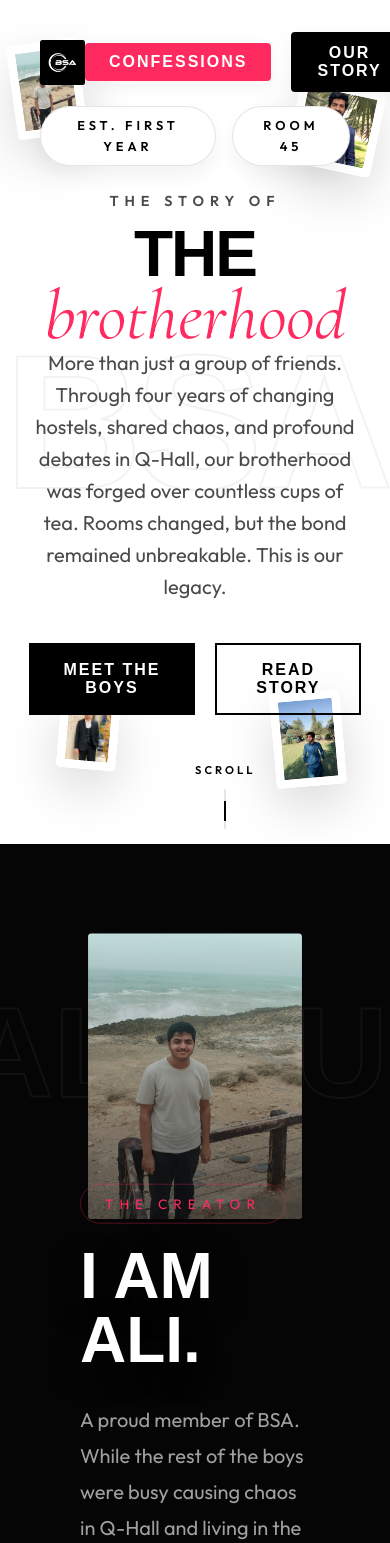
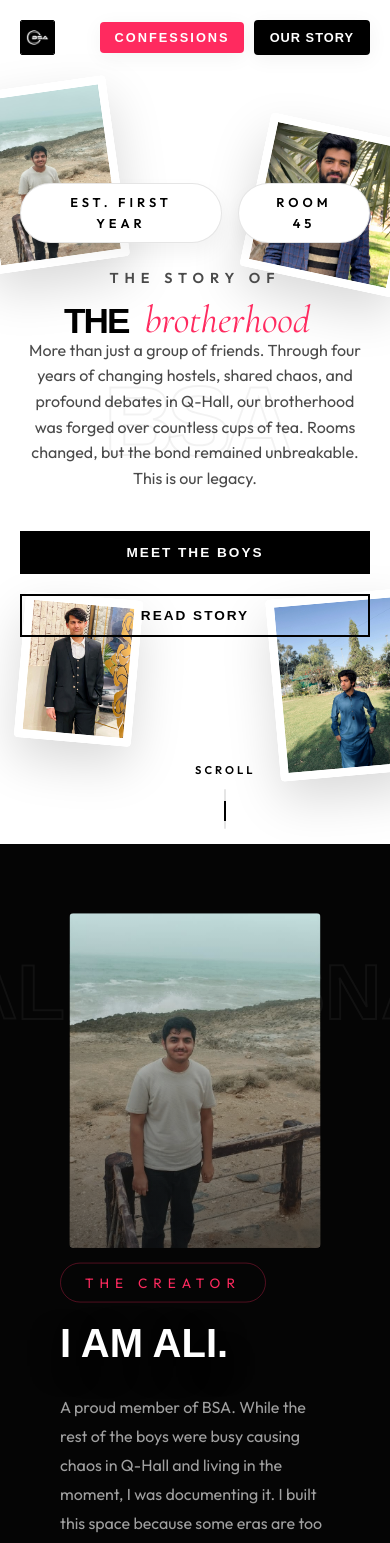
Before and after one commit to AliHCode/BSA, a React (Vite) app: page / in a window 390 px wide. Shown: the top 1543 px of the page. Built offline with nearby package versions, Linux system fonts and the light colour scheme.

Commit message:
improved

```diff
--- a/src/App.css
+++ b/src/App.css
@@ -121,8 +121,7 @@
   max-width: 1000px;
   margin: 0 auto;
   min-height: 100svh;
-  display: flex;
-  flex-direction: column;
+  display: block;
 }
 
 .story-header {
@@ -132,7 +131,7 @@
 
 .story-title {
   font-family: var(--font-title);
-  font-size: clamp(3rem, 6vw, 4.8rem);
+  font-size: clamp(2.2rem, 6vw, 4.8rem);
   font-weight: 800;
   line-height: 1.1;
   margin-bottom: 20px;
@@ -153,62 +152,61 @@
   text-transform: uppercase;
 }
 
-/* Timeline Layout */
-.timeline-container {
+/* Horizontal Museum Scroll Layout */
+.museum-scroll-wrapper {
+  height: 400vh; /* This dictates how long the user scrolls to reach the end */
   position: relative;
-  margin: 60px 0;
-  display: flex;
-  flex-direction: column;
-  gap: 100px;
+  margin-top: 60px;
 }
 
-.timeline-line {
+.museum-sticky-container {
+  position: sticky;
+  top: 0;
+  height: 100svh;
+  width: 100vw;
+  margin-left: calc(50% - 50vw);
+  margin-right: calc(50% - 50vw);
+  overflow: hidden;
+  display: flex;
+  align-items: center;
+}
+
+.museum-horizontal-timeline {
+  display: flex;
+  flex-direction: row;
+  align-items: center;
+  width: max-content;
+  padding: 0 50vw; /* Start in center, end when scrolled past */
+  gap: 300px;
+  position: relative;
+}
+
+.timeline-horizontal-line {
   position: absolute;
-  left: 50%;
-  transform: translateX(-50%);
-  width: 2px;
-  height: 100%;
+  top: 50%;
+  left: 0;
+  transform: translateY(-50%);
+  width: 100%;
+  height: 2px;
   background: #000;
   z-index: 1;
 }
 
-@media (max-width: 768px) {
-  .timeline-line {
-    left: 20px;
-    transform: none;
-  }
-}
-
-.timeline-node {
+.museum-node {
   position: relative;
-  display: grid;
-  grid-template-columns: 1fr;
   z-index: 2;
-}
-
-@media (min-width: 769px) {
-  .timeline-node {
-    grid-template-columns: 1fr 1fr;
-    gap: 100px;
-  }
-
-  .timeline-node.left .timeline-content-box {
-    grid-column: 1;
-    text-align: right;
-  }
-
-  .timeline-node.right .timeline-content-box {
-    grid-column: 2;
-    text-align: left;
-  }
+  width: 500px;
+  flex-shrink: 0;
+  display: flex;
+  flex-direction: column;
+  align-items: center;
 }
 
 /* Center Indicator Badge */
 .timeline-badge {
   position: absolute;
   left: 50%;
-  top: 0;
-  transform: translate(-50%, 0);
+  transform: translateX(-50%);
   background: #000;
   color: #fff;
   padding: 8px 20px;
@@ -222,26 +220,22 @@
 }
 
 @media (max-width: 768px) {
+  .museum-sticky-container {
+    margin-left: -20px; /* match smaller mobile padding */
+  }
+  .museum-node {
+    width: 320px;
+  }
+  .museum-horizontal-timeline {
+    gap: 100px;
+  }
   .timeline-badge {
-    left: 20px;
-    transform: translate(-50%, 0);
     padding: 6px 14px;
     font-size: 0.85rem;
   }
 }
 
 /* Timeline Content Card */
-.timeline-content-box {
-  padding-top: 40px;
-}
-
-@media (max-width: 768px) {
-  .timeline-content-box {
-    padding-left: 60px;
-    text-align: left;
-  }
-}
-
 .timeline-card {
   padding: 30px;
   position: relative;
@@ -250,6 +244,8 @@
   border-radius: 8px;
   box-shadow: 8px 8px 0px var(--color-accent);
   transition: transform 0.3s ease;
+  width: 100%;
+  text-align: left;
 }
 
 .timeline-card:hover {
@@ -350,7 +346,7 @@
 
 .footer-quote {
   font-family: var(--font-title);
-  font-size: clamp(2rem, 4vw, 3.2rem);
+  font-size: clamp(1.5rem, 4vw, 3.2rem);
   font-weight: 200;
   font-style: italic;
   line-height: 1.3;
@@ -376,3 +372,76 @@
   letter-spacing: 2px;
   text-transform: uppercase;
 }
+
+/* Responsive Overrides */
+@media (max-width: 768px) {
+  .top-nav {
+    top: 20px;
+    left: 20px;
+    right: 20px;
+  }
+
+  .nav-logo {
+    font-size: 1.4rem;
+  }
+
+  .nav-logo-img {
+    width: 35px !important;
+    height: 35px !important;
+  }
+
+  .controls-group {
+    gap: 10px;
+  }
+
+  .story-nav-btn {
+    padding: 8px 14px;
+    font-size: 0.8rem;
+    letter-spacing: 1px;
+  }
+
+  .story-page {
+    padding: 100px 20px 60px;
+  }
+
+  .story-header {
+    margin-bottom: 60px;
+  }
+
+  .timeline-container {
+    gap: 60px;
+  }
+
+  .timeline-card {
+    padding: 20px;
+  }
+
+  .timeline-card h3 {
+    font-size: 1.4rem;
+  }
+
+  .media-grid-section {
+    margin-top: 80px;
+  }
+
+  .media-grid-title {
+    font-size: 1.8rem;
+    margin-bottom: 30px;
+  }
+
+  .media-grid {
+    grid-template-columns: repeat(auto-fill, minmax(140px, 1fr));
+    gap: 20px;
+  }
+
+  .story-footer {
+    margin-top: 80px;
+    padding-top: 40px;
+  }
+
+  .footer-btn-container {
+    flex-direction: column;
+    align-items: center;
+    gap: 15px;
+  }
+}
--- a/src/App.jsx
+++ b/src/App.jsx
@@ -77,7 +77,7 @@ export default function App() {
               Our Story
             </button>
           ) : (
-            <button onClick={() => setView("home")} className="story-nav-btn" style={{ background: "linear-gradient(135deg, var(--neon-cyan), hsl(180, 100%, 35%))", boxShadow: "0 4px 15px rgba(0, 255, 255, 0.4)" }}>
+            <button onClick={() => setView("home")} className="story-nav-btn">
               The Squad
             </button>
           )}
--- a/src/components/ConfessionsPage.jsx
+++ b/src/components/ConfessionsPage.jsx
@@ -21,10 +21,10 @@ export default function ConfessionsPage() {
             exit={{ opacity: 0, scale: 1.1, filter: "blur(10px)" }}
             transition={{ duration: 0.5 }}
           >
-            <ShieldAlert size={80} color="#ff2a5f" className="pulse-icon" />
+            <ShieldAlert size={50} color="#ff2a5f" className="pulse-icon" />
             <h1 className="warning-title">BSA CONFESSIONS</h1>
             <p className="warning-text">
-              WARNING: Entering this area exposes highly chaotic and deeply controversial Room 45 activities.
+              WARNING: Entering this area exposes highly chaotic and deeply controversial activities.
             </p>
             <button className="btn-gta btn-danger unlock-btn" onClick={handleUnlock}>
               <Skull size={20} /> ATTEMPT DECRYPTION
@@ -44,7 +44,7 @@ export default function ConfessionsPage() {
               animate={{ scale: 1, rotate: [0, 10, -10, 0] }}
               transition={{ duration: 0.6, type: "spring", bounce: 0.6 }}
             >
-              <LockKeyhole size={100} color="#ff2a5f" style={{ marginBottom: "20px" }} />
+              <LockKeyhole size={60} color="#ff2a5f" style={{ marginBottom: "20px" }} />
             </motion.div>
 
             <h1 className="glitch-text" data-text="ACCESS DENIED">ACCESS DENIED</h1>
--- a/src/components/Hero.jsx
+++ b/src/components/Hero.jsx
@@ -1,5 +1,5 @@
 import React, { useState, useEffect, useRef } from "react";
-import { motion, AnimatePresence, useScroll, useTransform } from "framer-motion";
+import { motion, AnimatePresence, useScroll, useTransform, useSpring } from "framer-motion";
 
 export default function Hero({ onStartClick }) {
   const [isLoading, setIsLoading] = useState(true);
@@ -30,15 +30,76 @@ export default function Hero({ onStartClick }) {
   const bgTextScale = useTransform(scrollYProgress, [0, 1], [1, 1.15]);
   const bgTextOpacity = useTransform(scrollYProgress, [0, 0.8], [1, 0]);
 
-  // Different parallax speeds for the floating images
+  // Different parallax speeds for the floating images (Scroll)
   const img1Y = useTransform(scrollYProgress, [0, 1], ["0%", "-40%"]);
   const img2Y = useTransform(scrollYProgress, [0, 1], ["0%", "-80%"]);
   const img3Y = useTransform(scrollYProgress, [0, 1], ["0%", "-30%"]);
   const img4Y = useTransform(scrollYProgress, [0, 1], ["0%", "-60%"]);
 
-  // Foreground content parallax and fade
+  // Foreground content parallax and fade (Scroll)
   const foregroundY = useTransform(scrollYProgress, [0, 1], ["0%", "60%"]);
   const foregroundOpacity = useTransform(scrollYProgress, [0, 0.8], [1, 0]);
+
+  // ==========================================
+  // Cursor-Driven & Gyroscope Parallax Logic (3D Depth)
+  // ==========================================
+  const mouseX = useSpring(0, { stiffness: 50, damping: 20 });
+  const mouseY = useSpring(0, { stiffness: 50, damping: 20 });
+
+  const handleMouseMove = (e) => {
+    const x = (e.clientX / window.innerWidth - 0.5) * 2;
+    const y = (e.clientY / window.innerHeight - 0.5) * 2;
+    mouseX.set(x);
+    mouseY.set(y);
+  };
+
+  useEffect(() => {
+    const handleOrientation = (e) => {
+      let { gamma, beta } = e;
+      if (gamma === null || beta === null) return;
+
+      // Limit tilt to a readable range (-45 to 45 degrees)
+      gamma = Math.max(-45, Math.min(45, gamma));
+      // Assume resting phone angle is ~45deg front-to-back. Center it around 0.
+      beta = Math.max(0, Math.min(90, beta)) - 45;
+
+      // Normalize to -1 to 1 to match mouse coordinate scaling
+      const x = gamma / 45;
+      const y = beta / 45;
+
+      mouseX.set(x);
+      mouseY.set(y);
+    };
+
+    if (window.DeviceOrientationEvent) {
+      window.addEventListener("deviceorientation", handleOrientation);
+    }
+
+    return () => {
+      if (window.DeviceOrientationEvent) {
+        window.removeEventListener("deviceorientation", handleOrientation);
+      }
+    };
+  }, [mouseX, mouseY]);
+
+  // Mouse Parallax Multipliers
+  const bgTextMouseX = useTransform(mouseX, v => v * -40);
+  const bgTextMouseY = useTransform(mouseY, v => v * -40);
+
+  const img1MouseX = useTransform(mouseX, v => v * 30);
+  const img1MouseY = useTransform(mouseY, v => v * 30);
+
+  const img2MouseX = useTransform(mouseX, v => v * -20);
+  const img2MouseY = useTransform(mouseY, v => v * -20);
+
+  const img3MouseX = useTransform(mouseX, v => v * 50);
+  const img3MouseY = useTransform(mouseY, v => v * 50);
+
+  const img4MouseX = useTransform(mouseX, v => v * -35);
+  const img4MouseY = useTransform(mouseY, v => v * -35);
+
+  const foregroundMouseX = useTransform(mouseX, v => v * 15);
+  const foregroundMouseY = useTransform(mouseY, v => v * 15);
 
   return (
     <>
@@ -77,9 +138,10 @@ export default function Hero({ onStartClick }) {
         )}
       </AnimatePresence>
 
-      <div className="hero-wow-container" ref={containerRef}>
+      <div className="hero-wow-container" ref={containerRef} onMouseMove={handleMouseMove}>
         {/* Giant Outline Text */}
         <motion.div className="hero-bg-text-wrapper" style={{ y: bgTextY, scale: bgTextScale, opacity: bgTextOpacity }}>
+          <motion.div style={{ x: bgTextMouseX, y: bgTextMouseY, width: "100%", display: "flex", justifyContent: "center" }}>
             <motion.div
               className="hero-bg-text"
               initial={{ opacity: 0, scale: 0.8 }}
@@ -89,10 +151,12 @@ export default function Hero({ onStartClick }) {
               BSA
             </motion.div>
           </motion.div>
+        </motion.div>
 
         {/* Floating Collage Images */}
         <div className="hero-floating-images">
           <motion.div className="hero-float-wrapper img-1-wrapper" style={{ y: img1Y }}>
+            <motion.div style={{ x: img1MouseX, y: img1MouseY, width: "100%", height: "100%" }}>
               <motion.img
                 src="/images/Ali.jpeg"
                 className="hero-float-img img-1"
@@ -101,8 +165,10 @@ export default function Hero({ onStartClick }) {
                 transition={{ delay: 0.3, duration: 1.2, type: "spring", bounce: 0.4 }}
               />
             </motion.div>
+          </motion.div>
 
           <motion.div className="hero-float-wrapper img-2-wrapper" style={{ y: img2Y }}>
+            <motion.div style={{ x: img2MouseX, y: img2MouseY, width: "100%", height: "100%" }}>
               <motion.img
                 src="/images/Taqi.jpeg"
                 className="hero-float-img img-2"
@@ -111,8 +177,10 @@ export default function Hero({ onStartClick }) {
                 transition={{ delay: 0.4, duration: 1.2, type: "spring", bounce: 0.4 }}
               />
             </motion.div>
+          </motion.div>
 
           <motion.div className="hero-float-wrapper img-3-wrapper" style={{ y: img3Y }}>
+            <motion.div style={{ x: img3MouseX, y: img3MouseY, width: "100%", height: "100%" }}>
               <motion.img
                 src="/images/Haseeb.jpeg"
                 className="hero-float-img img-3"
@@ -121,8 +189,10 @@ export default function Hero({ onStartClick }) {
                 transition={{ delay: 0.5, duration: 1.2, type: "spring", bounce: 0.4 }}
               />
             </motion.div>
+          </motion.div>
 
           <motion.div className="hero-float-wrapper img-4-wrapper" style={{ y: img4Y }}>
+            <motion.div style={{ x: img4MouseX, y: img4MouseY, width: "100%", height: "100%" }}>
               <motion.img
                 src="/images/Abdullah.jpeg"
                 className="hero-float-img img-4"
@@ -131,11 +201,12 @@ export default function Hero({ onStartClick }) {
                 transition={{ delay: 0.6, duration: 1.2, type: "spring", bounce: 0.4 }}
               />
             </motion.div>
+          </motion.div>
         </div>
 
         {/* Foreground Content */}
         <motion.div className="hero-foreground-wrapper" style={{ y: foregroundY, opacity: foregroundOpacity }}>
-          <div className="hero-foreground">
+          <motion.div className="hero-foreground" style={{ x: foregroundMouseX, y: foregroundMouseY }}>
             <motion.div
               className="hero-badge-container"
               initial={{ opacity: 0, y: -30, filter: "blur(10px)" }}
@@ -191,7 +262,7 @@ export default function Hero({ onStartClick }) {
                 </button>
               </motion.div>
             </motion.div>
-          </div>
+          </motion.div>
         </motion.div>
 
         {/* Scroll Indicator */}
--- a/src/components/StoryPage.jsx
+++ b/src/components/StoryPage.jsx
@@ -1,4 +1,5 @@
-import React from "react";
+import React, { useRef, useState, useEffect } from "react";
+import { motion, useScroll, useTransform } from "framer-motion";
 import { Calendar, Compass, Coffee, GraduationCap, Video, Image as ImageIcon, ArrowLeft } from "lucide-react";
 
 export default function StoryPage({ onBackClick }) {
@@ -14,6 +15,41 @@ export default function StoryPage({ onBackClick }) {
     { id: 7, type: "video", src: "/videos/memory_video1.mp4", caption: "Room 45 Karaoke", rotation: "-2deg" },
     { id: 8, type: "video", src: "/videos/memory_video2.mp4", caption: "Late Night Chai Vibe", rotation: "1deg" }
   ];
+
+  const targetRef = useRef(null);
+  const timelineRef = useRef(null);
+  const [scrollLimit, setScrollLimit] = useState(2400);
+
+  const { scrollYProgress } = useScroll({
+    target: targetRef,
+  });
+
+  useEffect(() => {
+    const handleResize = () => {
+      if (timelineRef.current) {
+        const nodes = timelineRef.current.querySelectorAll(".museum-node");
+        if (nodes.length > 1) {
+          const firstNode = nodes[0];
+          const lastNode = nodes[nodes.length - 1];
+          const firstCenter = firstNode.offsetLeft + firstNode.offsetWidth / 2;
+          const lastCenter = lastNode.offsetLeft + lastNode.offsetWidth / 2;
+          setScrollLimit(lastCenter - firstCenter);
+        }
+      }
+    };
+
+    handleResize();
+    window.addEventListener("resize", handleResize);
+    const timer = setTimeout(handleResize, 100);
+
+    return () => {
+      window.removeEventListener("resize", handleResize);
+      clearTimeout(timer);
+    };
+  }, []);
+
+  // On desktop, scroll horizontally. Mobile will handle it differently via CSS.
+  const x = useTransform(scrollYProgress, [0, 1], [0, -scrollLimit]);
 
   return (
     <div className="story-page">
@@ -42,17 +78,19 @@ export default function StoryPage({ onBackClick }) {
         <p className="story-subtitle">The four-year timeline of the BSA Crew</p>
       </header>
 
-      {/* Timeline */}
-      <div className="timeline-container">
-        <div className="timeline-line" />
+      {/* Horizontal Museum Timeline */}
+      <div ref={targetRef} className="museum-scroll-wrapper">
+        <div className="museum-sticky-container">
+          <motion.div ref={timelineRef} style={{ x }} className="museum-horizontal-timeline">
+
+            <div className="timeline-horizontal-line" />
 
             {/* Milestone 1 */}
-        <div className="timeline-node left">
-          <div className="timeline-badge" style={{ "--badge-color": "var(--neon-cyan)" }}>
+            <div className="museum-node">
+              <div className="timeline-badge" style={{ "--badge-color": "var(--neon-cyan)", top: "-40px" }}>
                 <Calendar size={16} style={{ marginRight: "6px", verticalAlign: "middle" }} />
                 YEAR 1
               </div>
-          <div className="timeline-content-box">
               <div className="timeline-card glass-panel" style={{ "--badge-color": "var(--neon-cyan)" }}>
                 <h3>First Steps & The Squad Base</h3>
                 <p style={{ color: "var(--text-gray)", fontSize: "0.9rem", marginBottom: "10px" }}>First Year of University</p>
@@ -63,15 +101,13 @@ export default function StoryPage({ onBackClick }) {
                 </p>
               </div>
             </div>
-        </div>
 
             {/* Milestone 2 */}
-        <div className="timeline-node right">
-          <div className="timeline-badge" style={{ "--badge-color": "var(--neon-pink)" }}>
+            <div className="museum-node">
+              <div className="timeline-badge" style={{ "--badge-color": "var(--neon-pink)", bottom: "-40px", top: "auto" }}>
                 <Compass size={16} style={{ marginRight: "6px", verticalAlign: "middle" }} />
                 YEAR 2
               </div>
-          <div className="timeline-content-box">
               <div className="timeline-card glass-panel" style={{ "--badge-color": "var(--neon-pink)" }}>
                 <h3>Room 45, Q Hall Headquarters</h3>
                 <p style={{ color: "var(--text-gray)", fontSize: "0.9rem", marginBottom: "10px" }}>Second Year Shifts</p>
@@ -82,15 +118,13 @@ export default function StoryPage({ onBackClick }) {
                 </p>
               </div>
             </div>
-        </div>
 
             {/* Milestone 3 */}
-        <div className="timeline-node left">
-          <div className="timeline-badge" style={{ "--badge-color": "var(--neon-gold)" }}>
+            <div className="museum-node">
+              <div className="timeline-badge" style={{ "--badge-color": "var(--neon-gold)", top: "-40px" }}>
                 <Coffee size={16} style={{ marginRight: "6px", verticalAlign: "middle" }} />
                 EVERY NIGHT
               </div>
-          <div className="timeline-content-box">
               <div className="timeline-card glass-panel" style={{ "--badge-color": "var(--neon-gold)" }}>
                 <h3>The Quetta Chronicles</h3>
                 <p style={{ color: "var(--text-gray)", fontSize: "0.9rem", marginBottom: "10px" }}>Midnight Therapy</p>
@@ -101,15 +135,13 @@ export default function StoryPage({ onBackClick }) {
                 </p>
               </div>
             </div>
-        </div>
 
             {/* Milestone 4 */}
-        <div className="timeline-node right">
-          <div className="timeline-badge" style={{ "--badge-color": "var(--text-white)" }}>
+            <div className="museum-node">
+              <div className="timeline-badge" style={{ "--badge-color": "var(--text-white)", bottom: "-40px", top: "auto" }}>
                 <GraduationCap size={16} style={{ marginRight: "6px", verticalAlign: "middle" }} />
                 THE FINALE
               </div>
-          <div className="timeline-content-box">
               <div className="timeline-card glass-panel" style={{ "--badge-color": "var(--text-white)" }}>
                 <h3>Class Dismissed</h3>
                 <p style={{ color: "var(--text-gray)", fontSize: "0.9rem", marginBottom: "10px" }}>June 2026 - Present</p>
@@ -120,6 +152,8 @@ export default function StoryPage({ onBackClick }) {
                 </p>
               </div>
             </div>
+
+          </motion.div>
         </div>
       </div>
 
--- a/src/index.css
+++ b/src/index.css
@@ -37,7 +37,7 @@ html, body {
   font-family: var(--font-body);
   font-size: 16px;
   line-height: 1.65;
-  overflow-x: hidden;
+  overflow-x: clip;
   width: 100vw;
   min-height: 100%;
 }
@@ -262,7 +262,7 @@ button {
 .hero-bg-text {
   font-family: var(--font-title);
   font-weight: 800;
-  font-size: clamp(12rem, 35vw, 40rem);
+  font-size: clamp(6rem, 25vw, 40rem);
   line-height: 0.8;
   color: transparent;
   -webkit-text-stroke: 2px rgba(0, 0, 0, 0.05);
@@ -367,7 +367,7 @@ button {
 }
 
 .hero-editorial-title {
-  font-size: clamp(4rem, 10vw, 8rem);
+  font-size: clamp(2.2rem, 8vw, 7rem);
   font-family: var(--font-title);
   color: #000;
   line-height: 0.9;
@@ -391,7 +391,7 @@ button {
 }
 
 .hero-editorial-desc {
-  font-size: 1.25rem;
+  font-size: clamp(1rem, 3vw, 1.25rem);
   font-family: var(--font-body);
   color: var(--text-gray);
   margin-bottom: 40px;
@@ -512,7 +512,7 @@ button {
 }
 
 .member-name {
-  font-size: clamp(3rem, 6vw, 6rem);
+  font-size: clamp(2.2rem, 6vw, 6rem);
   line-height: 1;
   color: #000;
   margin-bottom: 10px;
@@ -528,7 +528,7 @@ button {
 }
 
 .member-tagline {
-  font-size: 1.25rem;
+  font-size: clamp(1rem, 3vw, 1.25rem);
   color: var(--text-light);
   font-weight: 600;
   margin-bottom: 30px;
@@ -566,7 +566,7 @@ button {
   left: -10%;
   width: 150%;
   font-family: var(--font-title);
-  font-size: clamp(8rem, 20vw, 16rem);
+  font-size: clamp(4rem, 20vw, 16rem);
   font-weight: 800;
   line-height: 0.8;
   color: transparent;
@@ -640,7 +640,7 @@ button {
 
 .ali-modern-title {
   font-family: var(--font-title);
-  font-size: clamp(4rem, 8vw, 7rem);
+  font-size: clamp(2.5rem, 8vw, 7rem);
   color: #fff;
   line-height: 1;
   margin: 0 0 30px 0;
@@ -650,7 +650,7 @@ button {
 
 .ali-modern-desc {
   font-family: var(--font-body);
-  font-size: 1.25rem;
+  font-size: clamp(1rem, 3vw, 1.25rem);
   line-height: 1.8;
   color: #a0a0a0;
   max-width: 600px;
@@ -724,7 +724,7 @@ button {
 
 .outro-bg-text {
   font-family: var(--font-title);
-  font-size: clamp(8rem, 20vw, 25rem);
+  font-size: clamp(4rem, 20vw, 25rem);
   font-weight: 800;
   white-space: nowrap;
   color: #000;
@@ -740,7 +740,7 @@ button {
 }
 
 .outro-epic-title {
-  font-size: clamp(5rem, 15vw, 12rem);
+  font-size: clamp(3rem, 15vw, 12rem);
   font-family: var(--font-title);
   color: #000;
   text-shadow: 6px 6px 0px var(--color-accent);
@@ -800,6 +800,7 @@ button {
   to { background-position: 200% center; }
 }
 
+
 /* Responsive */
 @media (max-width: 900px) {
   .hero-grid, .member-slide-container, .member-slide-container.layout-right {
@@ -809,6 +810,45 @@ button {
   .member-slide-container.layout-right {
     direction: ltr;
   }
+}
+
+@media (max-width: 768px) {
+  .hero-foreground {
+    padding: 20px;
+  }
+
+  .squad-section {
+    padding: 60px 20px;
+  }
+
+  .btn-gta {
+    padding: 12px 20px;
+    font-size: 0.85rem;
+  }
+
+  .ali-modern-btn {
+    padding: 15px 30px;
+    font-size: 1rem;
+  }
+
+  .btn-epic-story {
+    padding: 16px 32px;
+  }
+
+  .hero-action-buttons {
+    flex-direction: column;
+    width: 100%;
+  }
+
+  .hero-action-buttons button {
+    width: 100%;
+    justify-content: center;
+  }
+
+  .img-1-wrapper { width: 35vw; top: 10%; left: -5%; }
+  .img-2-wrapper { width: 30vw; bottom: 12%; left: 5%; }
+  .img-3-wrapper { width: 40vw; top: 15%; right: -5%; }
+  .img-4-wrapper { width: 35vw; bottom: 8%; right: -5%; }
 }
 
 /* ==============================================================
@@ -879,7 +919,7 @@ button {
 
 .warning-title {
   font-family: var(--font-title);
-  font-size: clamp(3rem, 6vw, 5rem);
+  font-size: clamp(2rem, 5vw, 3.5rem);
   color: #ff2a5f;
   margin: 0;
   text-transform: uppercase;
@@ -931,7 +971,7 @@ button {
 .glitch-text {
   position: relative;
   font-family: var(--font-title);
-  font-size: clamp(4rem, 8vw, 6rem);
+  font-size: clamp(2.5rem, 6vw, 4.5rem);
   color: #fff;
   text-transform: uppercase;
   margin: 0 0 10px 0;
```
Lines whose indentation alone changed are shown as unchanged.
